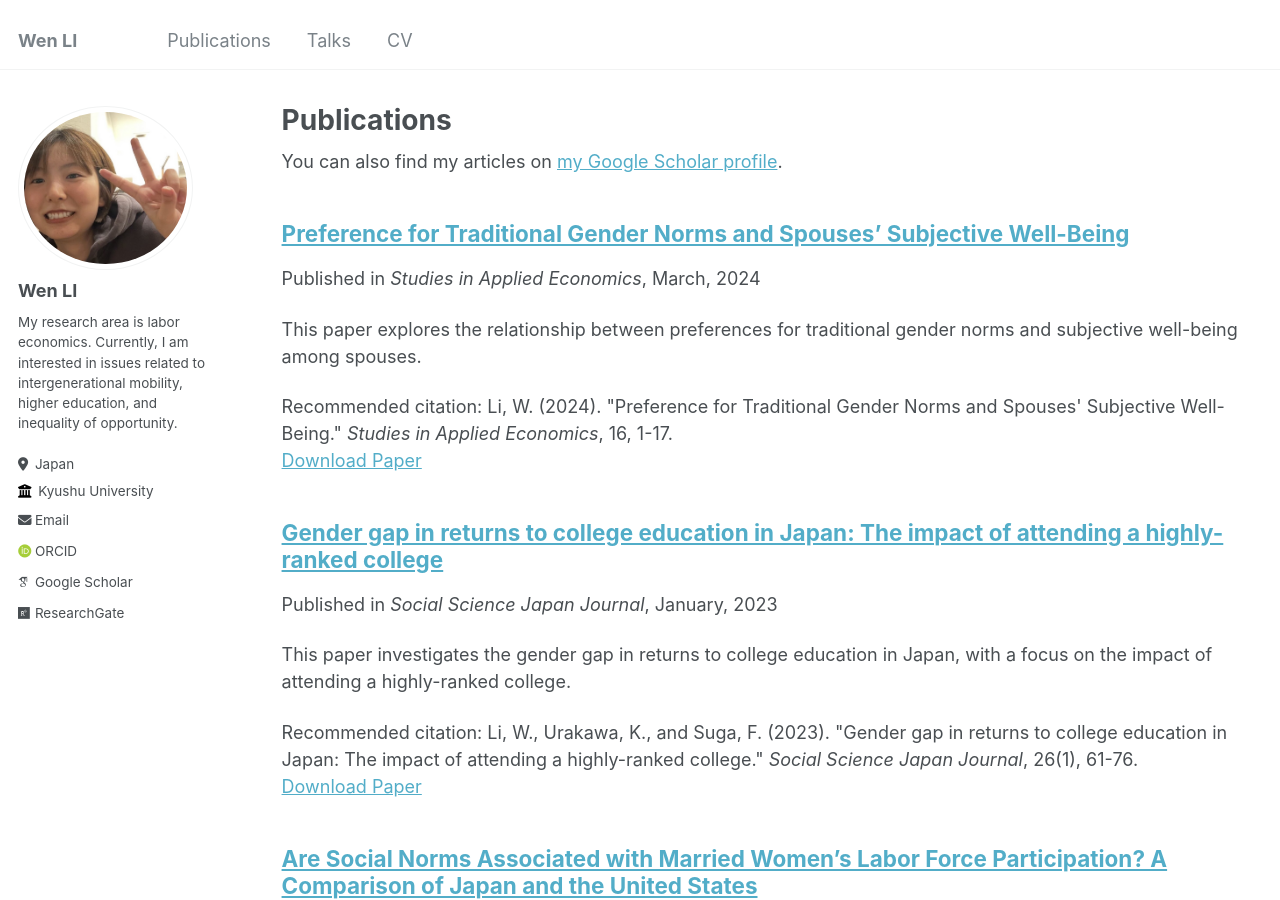
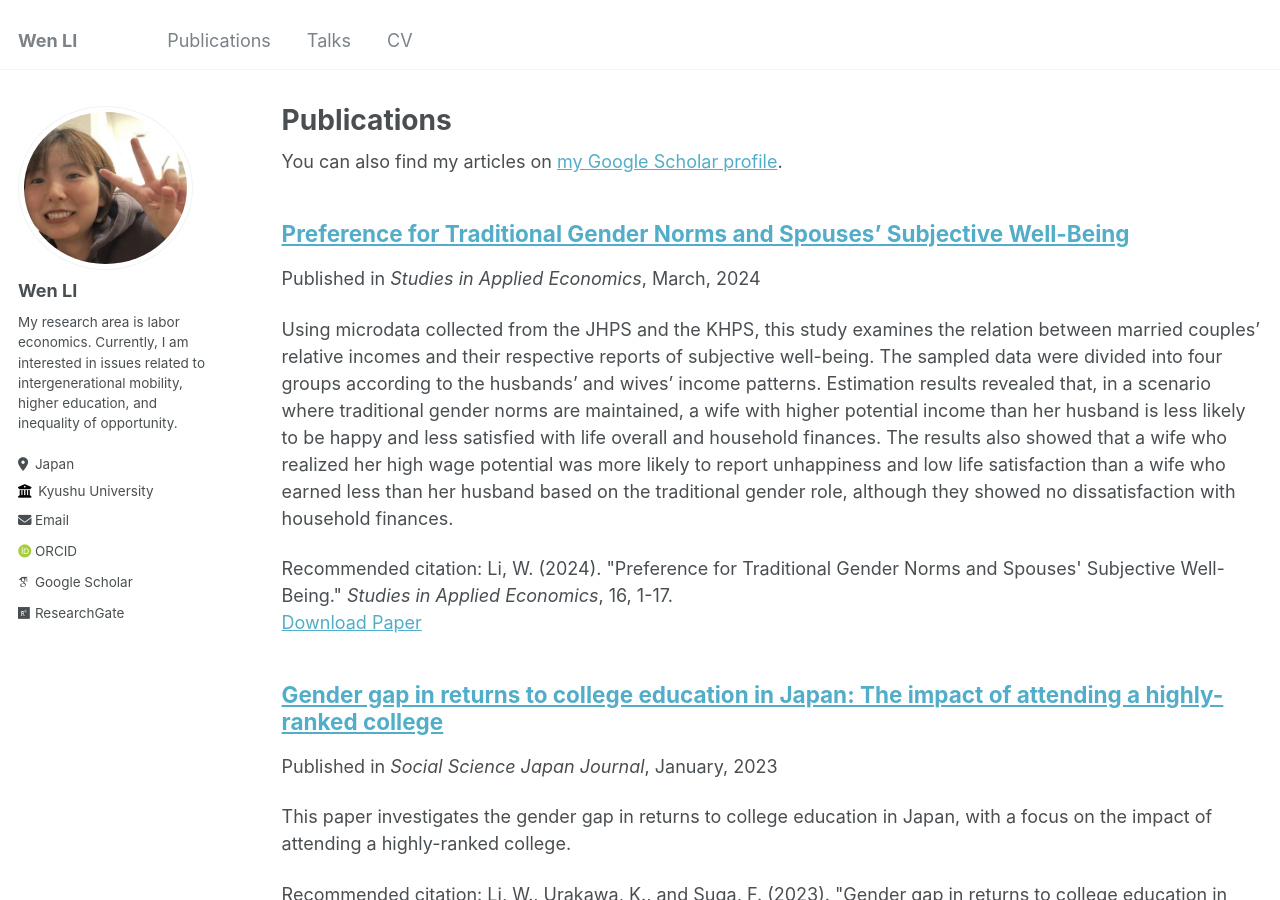
Before and after one commit to wenli-econ/wenli-econ.github.io, a Jekyll site: the page built from _pages/publications.md, in a window 1280 px wide and 900 px high. Built offline with Jekyll 4.4.1, drawn with Linux system fonts in a browser that asks for light colours; some web fonts are replaced.

Commit message:
Update 2024-04-01-preference-traditional-gender-norms-spouses-wellbeing-number-4.md

```diff
--- a/_publications/2024-03-01-preference-traditional-gender-norms-spouses-wellbeing-number-4.md
+++ b/_publications/2024-03-01-preference-traditional-gender-norms-spouses-wellbeing-number-4.md
@@ -2,7 +2,6 @@
 title: "Preference for Traditional Gender Norms and Spouses' Subjective Well-Being"
 collection: publications
 permalink: /publication/2024-03-01-preference-traditional-gender-norms-spouses-wellbeing
-excerpt: 'This paper explores the relationship between preferences for traditional gender norms and subjective well-being among spouses.'
 date: 2024-03-01
 venue: 'Studies in Applied Economics'
 paperurl: 'https://www.keisoshobo.co.jp/book/b644599.html'
```
